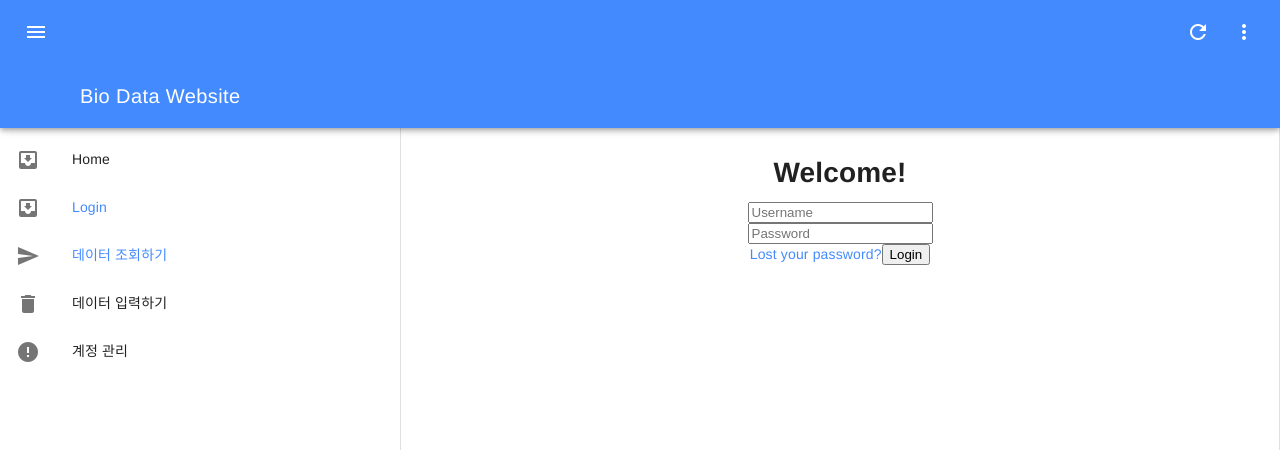
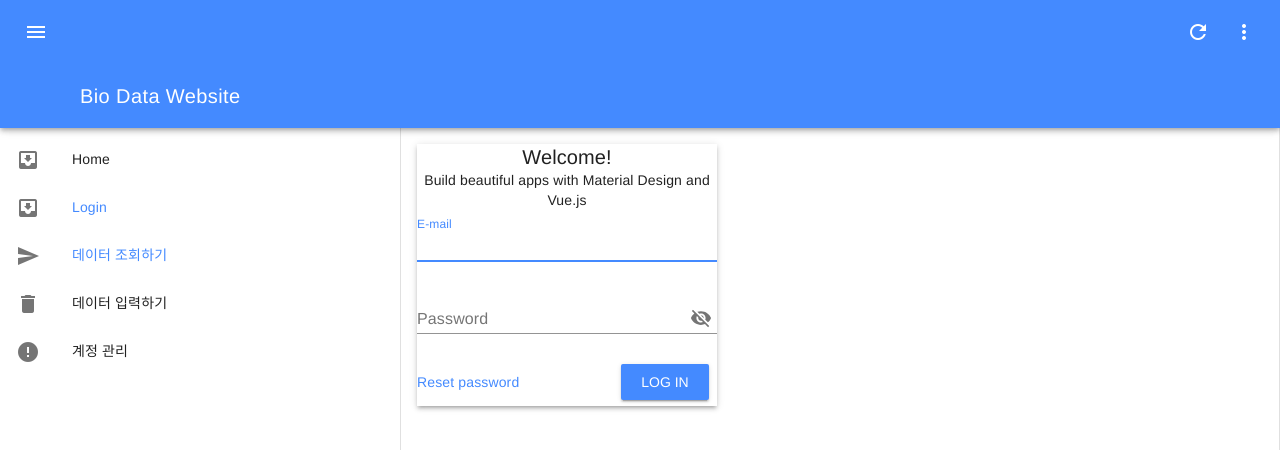
Before and after one commit to JihoMin/biodata, a Vue app in the folder client/: page / in a window 1280 px wide. Shown: the top 450 px of the page. Built offline with nearby package versions, Linux system fonts and the light colour scheme; no server answers.

Commit message:
add login design

```diff
--- a/client/src/components/Login.vue
+++ b/client/src/components/Login.vue
@@ -1,16 +1,15 @@
 <template>
-  <div id="login">
+  <!-- <div id="login">
     <h1>Welcome!</h1>
     <input type="text" name="username"  placeholder="Username"/>
     <br />
     <input type="password" name="password"  placeholder="Password"/>
     <br />
-    <!-- Lost your password? <button type ="button" >Login</button> -->
     <div class="form-block form__actions">
                 <router-link to="/password-reset">Lost your password?</router-link>
                 <button class="button button--green form__submit">Login</button>
             </div>
-  </div>
+  </div> -->
   <!-- <div class = "container">
     <div class ="panel panel-primary">
       <div class ="panel-heading">
@@ -31,6 +30,39 @@
       </div>
     </div>
   </div> -->
+<div class="centered-container">
+    <md-content class="md-elevation-3">
+
+      <div class="title">
+        <div class="md-title">Welcome!</div>
+        <div class="md-body-1">Build beautiful apps with Material Design and Vue.js</div>
+      </div>
+
+      <div class="form">
+        <md-field>
+          <label>E-mail</label>
+          <md-input v-model="email" autofocus></md-input>
+        </md-field>
+
+        <md-field md-has-password>
+          <label>Password</label>
+          <md-input v-model="password" type="password"></md-input>
+        </md-field>
+      </div>
+
+      <div class="actions md-layout md-alignment-center-space-between">
+        <a href="/resetpassword">Reset password</a>
+        <md-button class="md-raised md-primary" @click="auth">Log in</md-button>
+      </div>
+
+      <div class="loading-overlay" v-if="loading">
+        <md-progress-spinner md-mode="indeterminate" :md-stroke="2"></md-progress-spinner>
+      </div>
+
+    </md-content>
+     <div class="background" />
+  </div>
+
 </template>
 
 <script>
@@ -47,4 +79,8 @@ export default {
 
 <!-- Add "scoped" attribute to limit CSS to this component only -->
 <style scoped>
+  .md-content{
+    width: 300px;
+    height: 100%;
+  }
 </style>
--- a/client/src/router/index.js
+++ b/client/src/router/index.js
@@ -4,6 +4,10 @@ import Login from '@/components/Login'
 import HelloWorld from '@/components/HelloWorld'
 import RegularCards from '@/components/RegularCards'
 import Search from '@/components/Search'
+
+import VueMaterial from 'vue-material'
+import 'vue-material/dist/vue-material.min.css'
+import 'vue-material/dist/theme/default.css'
 
 Vue.use(Router)
 
```
